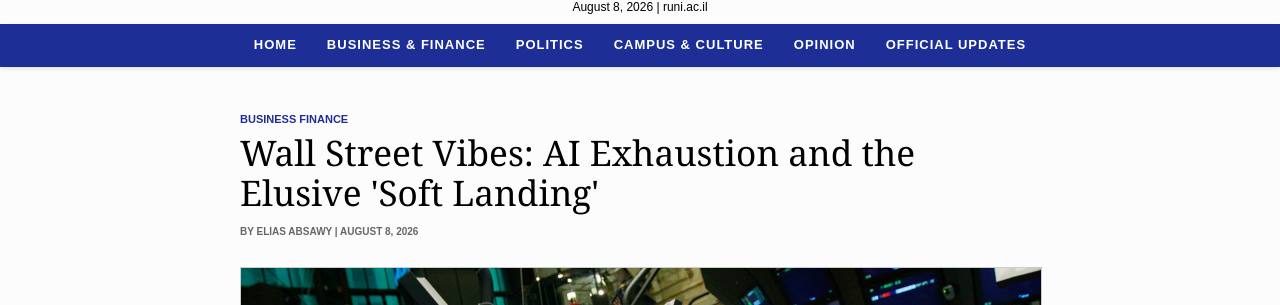
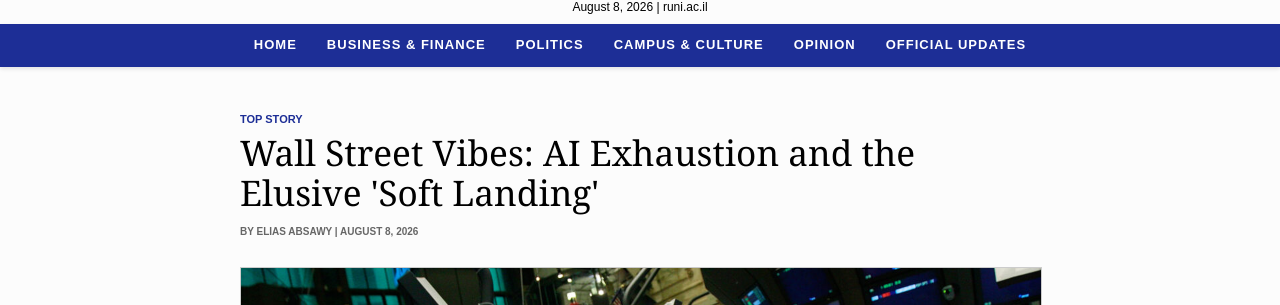
Before and after one commit to reichman-newsletter/newsletter-demo, a Jekyll site: the page built from _posts/2026-08-08-us-market-update.md, in a window 1280 px wide. Shown: the part 127-432 px from the top of the page. Built offline with Jekyll 4.4.1, drawn with Linux system fonts in a browser that asks for light colours; some web fonts are replaced.

Commit message:
Update 2026-08-08-us-market-update.md

```diff
--- a/_posts/2026-08-08-us-market-update.md
+++ b/_posts/2026-08-08-us-market-update.md
@@ -2,7 +2,7 @@
 layout: post
 title: "Wall Street Vibes: AI Exhaustion and the Elusive 'Soft Landing'"
 author: "Elias Absawy"
-categories: [business-finance]
+categories: [top-story]
 featured_image: "2026-08-08-us-market.jpg"
 ---
 Across the pond, Wall Street is officially entering its post-hype hangover. We've spent the last two years hyperventilating over every AI chip announcement, and now the market is finally asking for the receipts.
```
